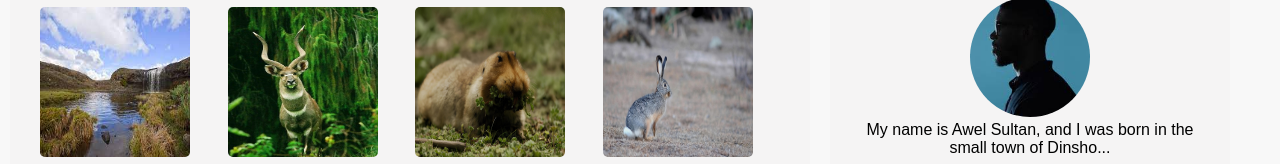
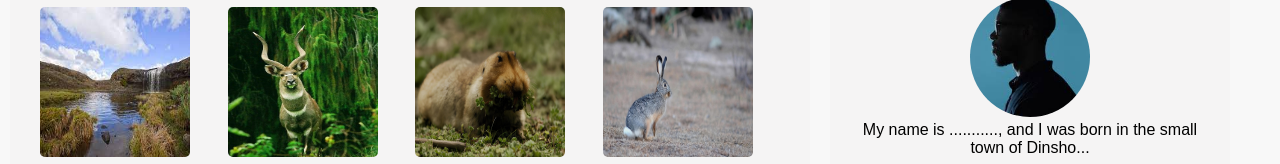
Before and after one commit to kiyatoli/-balemountainshikingtour, a plain HTML site: page about.html in a window 1280 px wide. Shown: the part 201-365 px from the top of the page. Drawn offline with Linux system fonts and the light colour scheme.

Commit message:
Add files via upload

```diff
--- a/about.html
+++ b/about.html
@@ -88,7 +88,7 @@
                 <div class="booking-box">
                     <h2>About Me</h2>
                     <img src="images/download (1).jfif" alt="Profile">
-                    <p>My name is Awel Sultan, and I was born in the small town of Dinsho...</p>
+                    <p>My name is ..........., and I was born in the small town of Dinsho...</p>
                     <button class="book-btn">Book Now</button>
                 </div>
                 <div class="social-icons">
```
